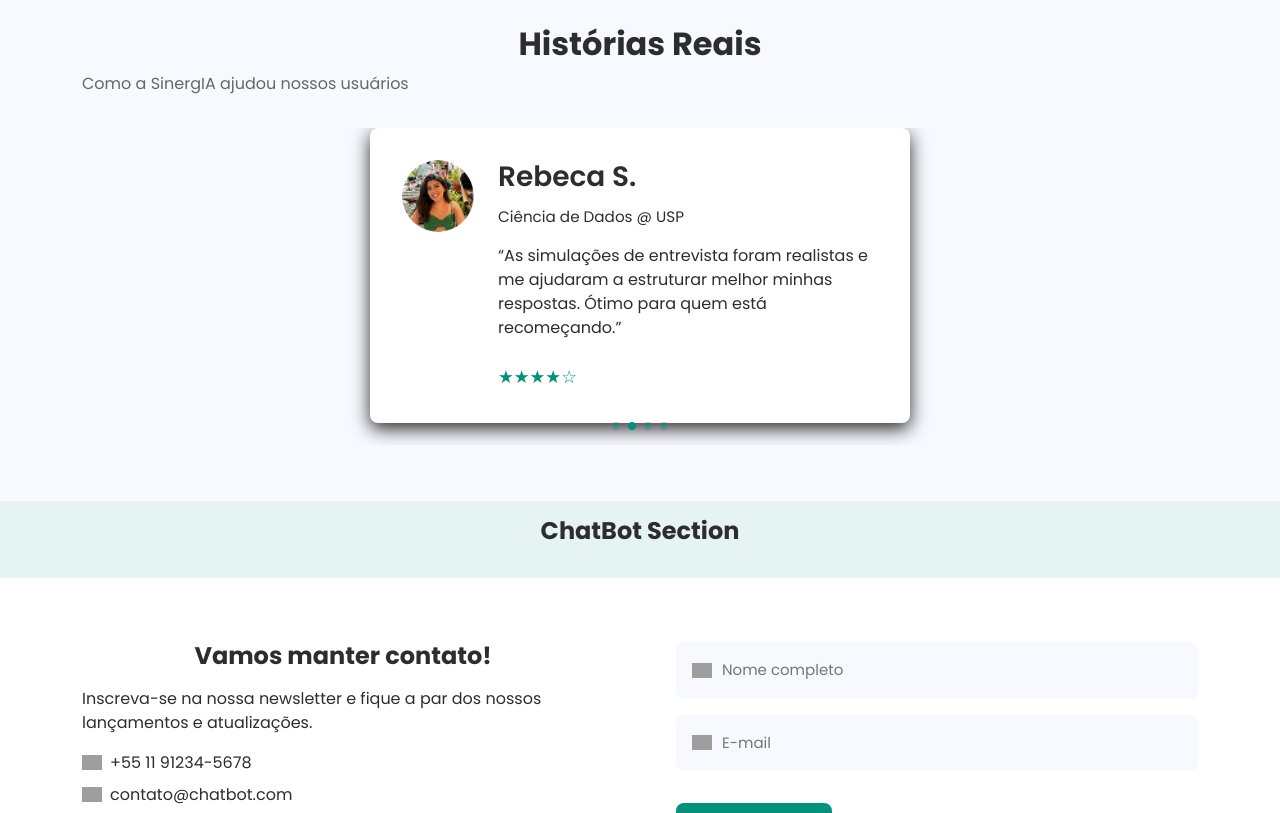
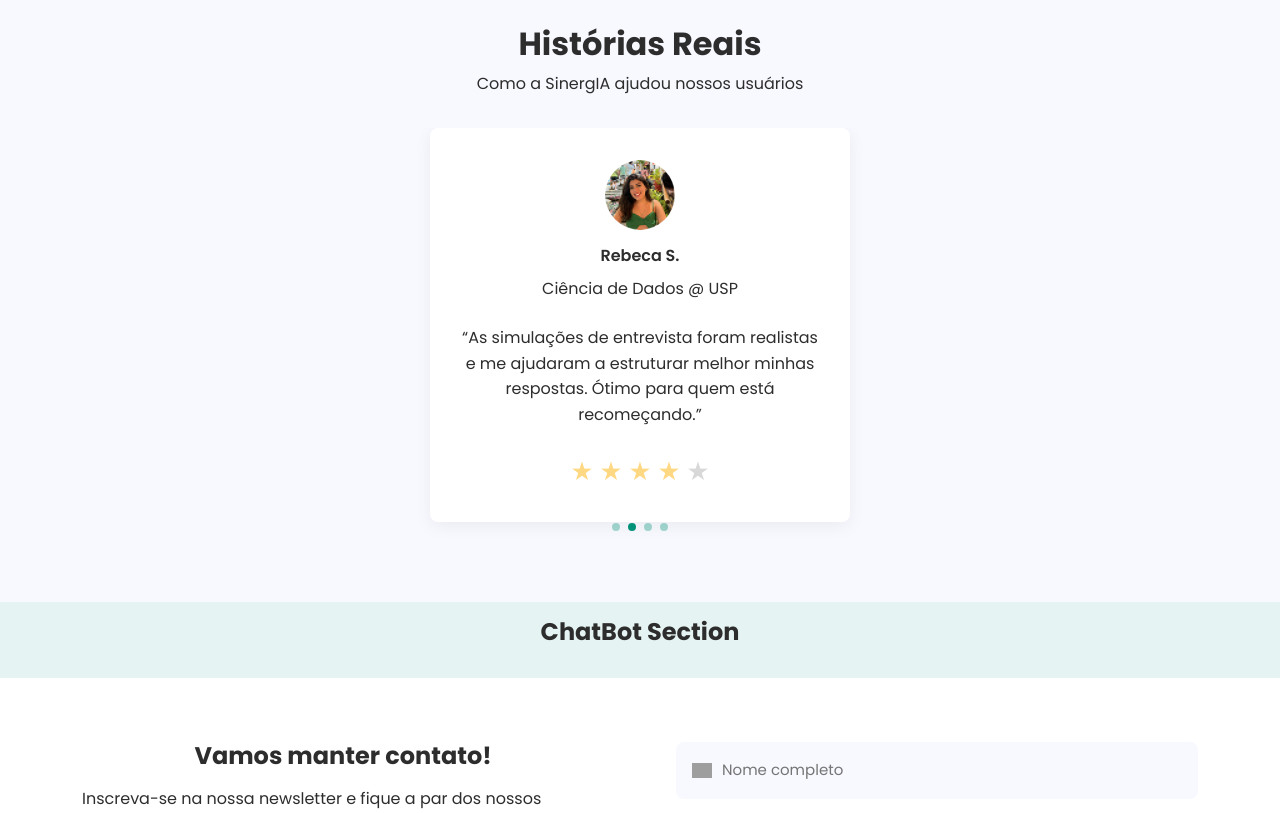
Before and after one commit to fiap-webdesign/global-solution-sinergia, a React (Vite) app: page / in a window 1280 px wide. Shown: the part 1200-2013 px from the top of the page. Built offline with nearby package versions, Linux system fonts and the light colour scheme; grey boxes are pictures that could not be loaded.

Commit message:
[18/11] styling testimonial section

```diff
--- a/src/components/TestimonialsCard/index.tsx
+++ b/src/components/TestimonialsCard/index.tsx
@@ -2,29 +2,30 @@ import React from "react";
 import { Card } from "./styles";
 
 type Props = {
-    img?: string;
+    img: string;
     name: string;
-    course?: string;
+    course: string;
     text: string;
     stars?: number;
 };
 
-const TestimonialCard: React.FC<Props> = ({ img, name, course, text, stars = 5 }) => {
+export default function TestimonialCard({ img, name, course, text, stars = 5 }: Props) {
     return (
         <Card>
-            {img && <img src={img} alt={name} className="photo" />}
-            <div className="info">
-                <h3 className="name">{name}</h3>
-                {course && <p className="course">{course}</p>}
-                <p className="feedback">“{text}”</p>
-                <div className="stars" aria-label={`${stars} de 5 estrelas`}>
-                    {Array.from({ length: 5 }).map((_, i) =>
-                        i < stars ? <span key={i} className="star filled">★</span> : <span key={i} className="star">☆</span>
-                    )}
-                </div>
+            <img src={img} alt={name} className="photo" />
+
+            <h3 className="name">{name}</h3>
+            <p className="course">{course}</p>
+
+            <p className="text">“{text}”</p>
+
+            <div className="stars" aria-label={`${stars} de 5 estrelas`}>
+                {Array.from({ length: 5 }).map((_, i) => (
+                    <span key={i} className={`star ${i < stars ? "filled" : ""}`}>
+                        ★
+                    </span>
+                ))}
             </div>
         </Card>
     );
-};
-
-export default TestimonialCard;
+}
--- a/src/components/TestimonialsCard/styles.ts
+++ b/src/components/TestimonialsCard/styles.ts
@@ -1,28 +1,61 @@
 import styled from "styled-components";
-import { Colors, Spaces, BorderRadiuses, FontFamilies } from "../../shared/DesignTokens";
+import {
+  Colors,
+  Spaces,
+  BorderRadiuses,
+  FontFamilies,
+} from "../../shared/DesignTokens";
 
 export const Card = styled.div`
-  display: flex;
-  gap: ${Spaces.THREE};
-  align-items: flex-start;
   background: white;
+  border-radius: ${BorderRadiuses.ONE};
   padding: ${Spaces.FOUR};
-  border-radius: ${BorderRadiuses.ONE};
-  box-shadow: 0 6px 18px ${Colors.TEXT};
-  max-width: 540px;
+  text-align: center;
+  box-shadow: 0px 4px 18px rgba(0, 0, 0, 0.06);
+  max-width: 420px;
   margin: 0 auto;
 
   .photo {
-    width: ${Spaces.NINE};
-    height: ${Spaces.NINE};
+    width: 70px;
+    height: 70px;
     border-radius: 50%;
     object-fit: cover;
-    flex-shrink: 0;
+    margin-bottom: ${Spaces.TWO};
   }
 
-  .info { flex: 1; }
-  .name { font-family: ${FontFamilies.ONE}; font-weight: 600; margin: 0 0 ${Spaces.ONE_HALF} 0; }
-  .course { margin: 0 0 ${Spaces.TWO} 0; color: ${Colors.TEXT}; font-size: 0.95rem; }
-  .feedback { margin: 0 0 ${Spaces.THREE} 0; color: ${Colors.TEXT}; line-height: 1.5; }
-  .stars { color: ${Colors.GREEN}; font-size: 1.1rem; }
+  .name {
+    font-family: ${FontFamilies.ONE};
+    font-weight: 600;
+    font-size: ${Spaces.TWO};
+    margin-bottom: ${Spaces.ONE_HALF};
+    color: ${Colors.TEXT};
+  }
+
+  .course {
+    font-size: ${Spaces.TWO};
+    color: ${Colors.TEXT};
+    margin-bottom: ${Spaces.THREE};
+  }
+
+  .text {
+    font-size: ${Spaces.TWO};
+    line-height: 1.6;
+    color: ${Colors.TEXT};
+    margin-bottom: ${Spaces.THREE};
+  }
+
+  .stars {
+    display: flex;
+    justify-content: center;
+    gap: 6px;
+  }
+
+  .star {
+    font-size: 1.6rem;
+    color: #d8d8d8; /* cinza da estrela vazia */
+  }
+
+  .star.filled {
+    color: ${Colors.ORANGE};
+  }
 `;
--- a/src/pages/Home/styles.tsx
+++ b/src/pages/Home/styles.tsx
@@ -7,7 +7,7 @@ export const ContainerTestimonials = styled.section`
     padding: ${Spaces.SEVEN} 0;
 
     .title { font-family: ${FontFamilies.ONE}; color: ${Colors.TEXT}; font-size: 2rem; margin-bottom: ${Spaces.ONE}; }
-    .subtitle { color: #666; margin-bottom: ${Spaces.FOUR}; }
+    .subtitle { color: ${Colors.TEXT}; margin-bottom: ${Spaces.FOUR}; text-align: center; }
 
     .my-swiper { max-width: 960px; margin: 0 auto; }
 
```
